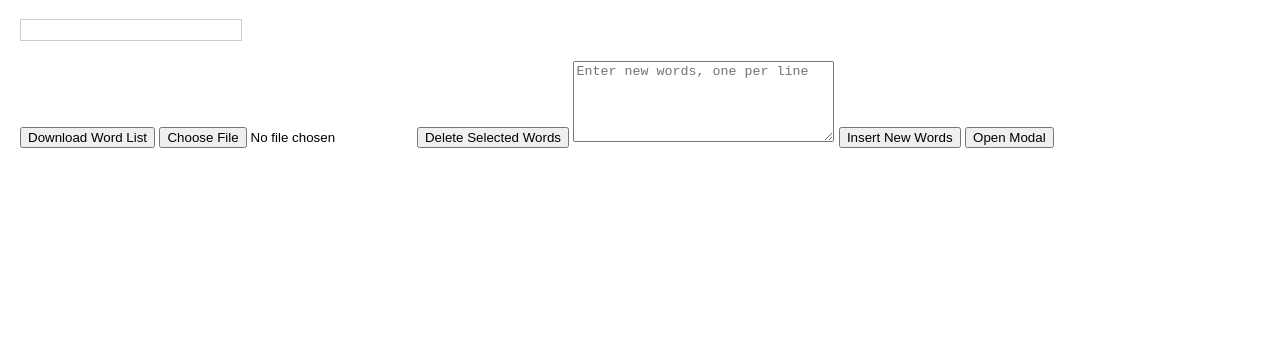
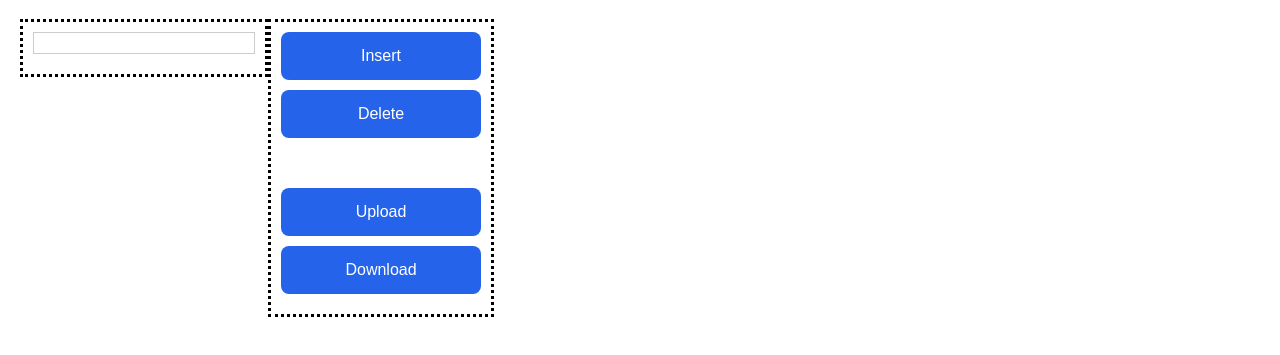
Before and after one commit to Motivesoft/wordgriddle, a website: page public/admin/excluded.html in a window 1280 px wide. Shown: the part 99-454 px from the top of the page. Drawn offline with Linux system fonts and the light colour scheme; no server answers.

Commit message:
Improved the UI for excluded word management

```diff
--- a/public/admin/excluded.html
+++ b/public/admin/excluded.html
@@ -14,25 +14,39 @@
     <a href="/admin/excluded.html">Excluded</a>
     <h1>Excluded Word List Manager</h1>
 
-    <div id="wordListContainer">
-        <div id="wordList"></div>
+    <div class="container">
+        <div class="button-stack">
+            <div id="wordListContainer">
+                <div id="wordList"></div>
+            </div>
+            <div id="wordCountDisplay"></div>
+        </div>
+        <div class="button-stack">
+            <div class="top-buttons">
+                <button onclick="openModal()">Insert</button>
+                <button onclick="deleteSelectedWords('excluded')">Delete</button>
+            </div>
+            <div class="spacer"></div>
+            <div class="bottom-buttons">
+                <button onclick="document.getElementById('uploadFile').click()">Upload</button>
+                <input type="file" id="uploadFile" accept=".txt" onchange="uploadWordList('excluded')"
+                    style="display:none">
+                <button onclick="downloadWordList('excluded')">Download</button>
+            </div>
+        </div>
     </div>
-    <div id="wordCountDisplay"></div>
 
-    <button onclick="downloadWordList('excluded')">Download Word List</button>
-    <input type="file" id="uploadFile" accept=".txt" onchange="uploadWordList('excluded')">
+    <!--
+        Buttons for managing the word list.
 
-    <button onclick="deleteSelectedWords('excluded')">Delete Selected Words</button>
+        Note that the <input> element for Upload is set to be hidden so that we can use a button
+        in the style of our other buttons for the desired behaviour
+    -->
 
-    <textarea id="newWords" rows="5" cols="30" placeholder="Enter new words, one per line"></textarea>
-    <button onclick="insertNewWords('excluded')">Insert New Words</button>
-
-    <button onclick="openModal()">Open Modal</button>
-
-    <div id="myModal" class="modal">
+    <div id="insertWordsModal" class="modal">
         <div class="modal-content">
             <span class="close" onclick="closeModal()">&times;</span>
-            <h2>Enter words, one per line, to add to the list</h2>
+            <h2>Enter new words, one per line</h2>
             <textarea id="multilineInput" rows="5" cols="50"></textarea>
             <div style="padding-top: 8px;">
                 <button onclick="closeModal()">Cancel</button>
@@ -44,18 +58,17 @@
     <script src="operations.js"></script>
     <script>
         function openModal() {
-            document.getElementById("myModal").style.display = "block";
+            document.getElementById("insertWordsModal").style.display = "block";
         }
 
         function closeModal() {
-            document.getElementById("myModal").style.display = "none";
+            document.getElementById("insertWordsModal").style.display = "none";
             document.getElementById("multilineInput").value = "";
         }
 
         function submitText() {
             var text = document.getElementById("multilineInput").value;
-            document.getElementById('newWords').value = text;
-            insertNewWords('excluded')
+            insertNewWords('excluded', text);
             closeModal();
         }
 
--- a/public/admin/operations.js
+++ b/public/admin/operations.js
@@ -48,6 +48,11 @@ function deleteSelectedWords(category) {
     const selectedWords = Array.from(document.querySelectorAll('input[type="checkbox"]:checked'))
         .map(checkbox => checkbox.value);
 
+    if (selectedWords.length === 0) {
+        alert("Select at least one word to delete. Select words by checking the boxes next to them.");
+        return;
+    }
+
     fetch(`/api/${category}/remove`, {
         method: 'POST',
         headers: { 'Content-Type': 'application/json' },
@@ -56,8 +61,8 @@ function deleteSelectedWords(category) {
 }
 
 // Insert new words
-function insertNewWords(category) {
-    const newWords = document.getElementById('newWords').value.split('\n').filter(word => word.trim() !== '');
+function insertNewWords(category, wordList) {
+    const newWords = wordList.split('\n').filter(word => word.trim() !== '');
 
     fetch(`/api/${category}/add`, {
         method: 'POST',
@@ -65,6 +70,5 @@ function insertNewWords(category) {
         body: JSON.stringify({ words: newWords })
     }).then(() => {
         fetchWordList(category);
-        document.getElementById('newWords').value = '';
     });
 }
--- a/public/style.css
+++ b/public/style.css
@@ -1,8 +1,16 @@
+:root {
+    --button-bg-color: #2563EB;
+    --button-text-color: white;
+    --button-hover-bg-color: #00BFFF;
+  }
+
 body {
     font-family: Arial, sans-serif;
     margin: 0 auto;
     padding: 20px;
 }
+
+/* TODO Styles from index.html when we were prototyping file upload. See if we still need them */
 
 #uploadForm {
     margin-bottom: 20px;
@@ -22,11 +30,11 @@ body {
 #wordListContainer {
     max-height: 400px;
     /* Adjust this value as needed */
-    max-width: 200px;
+    min-width: 200px;
     overflow-y: auto;
     border: 1px solid #ccc;
     padding: 10px;
-    margin-bottom: 20px;
+    margin-bottom: 10px;
 }
 
 #wordList div {
@@ -61,3 +69,102 @@ body {
     font-weight: bold;
     cursor: pointer;
 }
+
+/* Button styling */
+
+button {
+    background-color: var(--button-bg-color);
+    color: var(--button-text-color);
+    border: none;
+    padding: 15px 32px;
+    text-align: center;
+    text-decoration: none;
+    display: inline-block;
+    font-size: 16px;
+    border-radius: 8px;
+    transition-duration: 0.4s;
+    cursor: pointer;
+    width: 200px; /* Set a fixed width for consistency */
+    transition: all 0.3s ease;
+}
+
+button:hover {
+    background-color: var(--button-hover-bg-color);
+    box-shadow: 0 12px 16px 0 rgba(0, 0, 0, 0.24), 0 17px 50px 0 rgba(0, 0, 0, 0.19);
+}
+
+button:active {
+    transform: scale(0.95);
+  }
+
+/* Input element styling */
+
+ input {
+    background-color: var(--button-bg-color);
+    color: var(--button-text-color);
+    border: 2px solid #04AA6D;
+    padding: 10px 15px;
+    font-size: 16px;
+    border-radius: 8px;
+    transition: all 0.3s ease;
+    /* width: 200px; */
+    outline: none;
+  }
+
+  input:focus {
+    border-color: #045a3b;
+    box-shadow: 0 0 8px rgba(4, 170, 109, 0.5);
+  }
+
+  input:hover {
+    background-color: var(--button-hover-bg-color);
+  }
+
+  input[type="file"]::file-selector-button {
+    background-color: #04AA6D;
+    color: white;
+    padding: 10px 20px;
+    border: none;
+    border-radius: 5px;
+    cursor: pointer;
+    transition: background-color 0.3s ease;
+  }
+
+  input[type="file"]::file-selector-button:hover {
+    background-color: #045a3b;
+  }
+
+  /* Container stuff for button arrangement */
+
+  .container {
+    display: flex;
+    justify-content: flex-start;
+  }
+
+  .button-stack {
+    display: flex;
+    flex-direction: column;
+    padding: 10px;
+    height: 100%;
+    border-style: dotted;
+  }
+
+  .top-buttons, .bottom-buttons {
+    display: flex;
+    flex-direction: column;
+  }
+
+  .spacer {
+    flex-grow: 1;
+    min-height: 40px;
+  }
+
+  .wordlist-stack {
+    display: flex;
+    flex-direction: column;
+    border-style: dotted;
+  }
+
+  .button-stack button {
+    margin-bottom: 10px;
+  }
```
